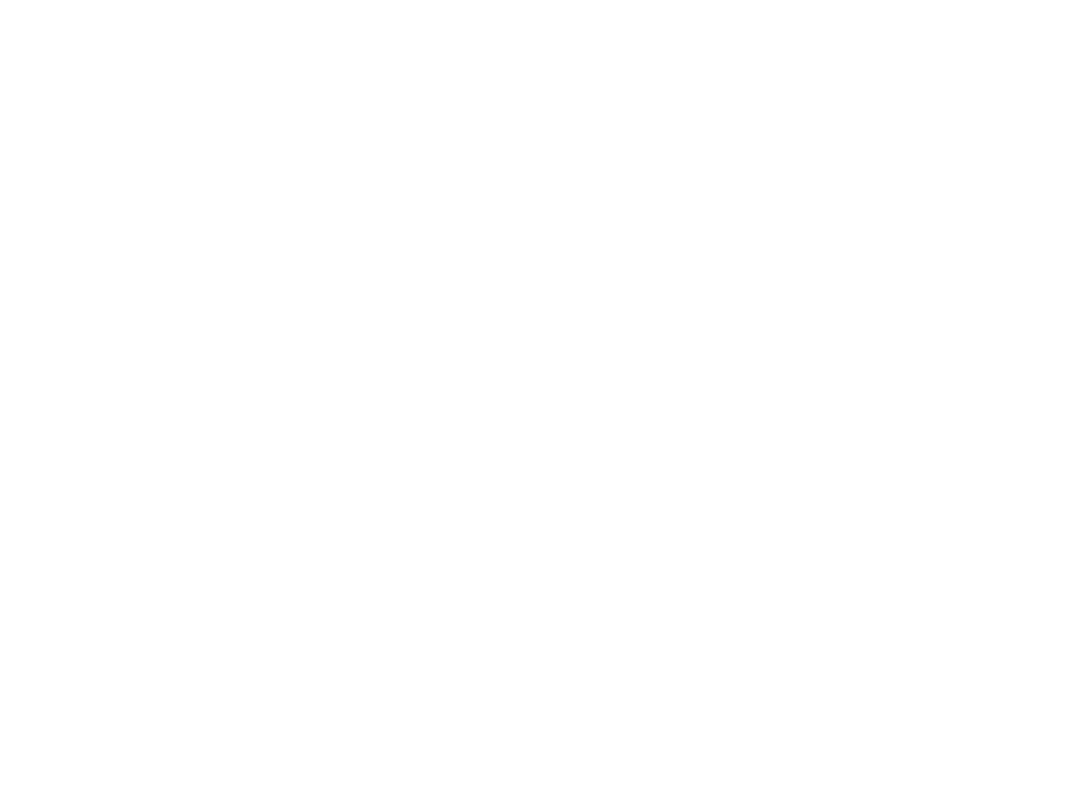
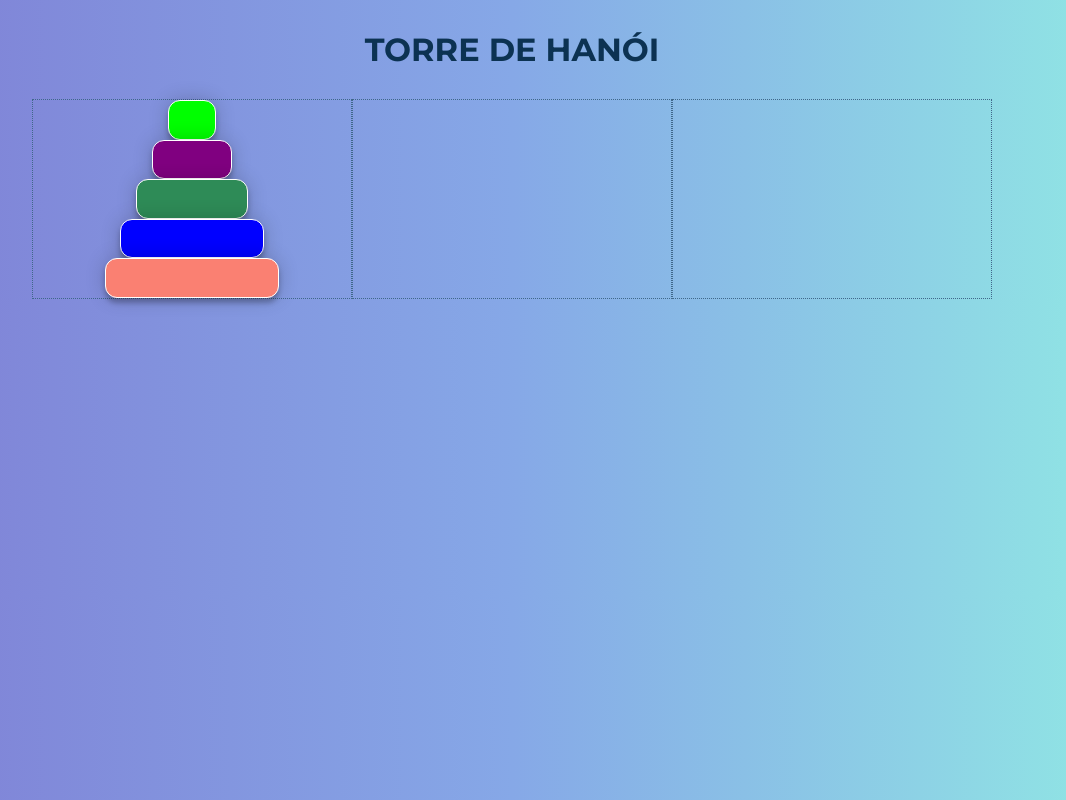
Before and after one commit to luiz-rafa-federico/tower_of-hanoi-js-vanilla, a plain HTML site: page index.html in a window 1280 px wide. Shown: the whole page, without its empty margins (128-1194 px from the left). Drawn offline with Linux system fonts and the light colour scheme.

Commit message:
estilos ok

```diff
--- a/index.html
+++ b/index.html
@@ -6,14 +6,22 @@
     <meta name="viewport" content="width=device-width, initial-scale=1.0">
     <title>Torre de Hanói</title>
     <link rel="stylesheet" href="style.css">
+    <link rel="stylesheet" href="style.css">
+    <link href="http://fonts.googleapis.com/css?family=Open+Sans:400italic,400,700|Montserrat:400,700" rel="stylesheet" type="text/css">
 </head>
 <body>
-
-
-
-
-
-
+    <h1>Torre de Hanói</h1>
+    <div class="content-wrapper">
+        <div id="stack1" class="wrapper">
+            <div class="box-1 box" id="box1"></div>
+            <div class="box-2 box" id="box2"></div>
+            <div class="box-3 box" id="box3"></div>
+            <div class="box-4 box" id="box4"></div>
+            <div class="box-5 box" id="box4"></div>
+        </div>
+        <div id="stack2" class="wrapper"></div>
+        <div id="stack3" class="wrapper"></div>
+    </div>
 
     <script src="script.js"></script>
 </body>
--- a/style.css
+++ b/style.css
@@ -0,0 +1,66 @@
+* {
+    margin: 0;
+    padding: 0;
+    box-sizing: border-box;
+}
+body {
+    background-image: linear-gradient(to right, #7F7FD5,#86A8E7, #91EAE4 );
+    color: rgb(12, 50, 82);
+    font-family: Montserrat, sans-serif;
+    text-transform: uppercase;
+}
+h1 {
+    text-align: center;
+    margin: 30px;
+}
+.content-wrapper {
+    display: flex;
+    justify-content: center;
+}
+.wrapper {
+    width: 25vw;
+    height: 200px;
+    border: 1px dotted rgb(63, 104, 138);
+    display: flex;
+    flex-direction: column;
+    align-items: center;
+    cursor: pointer;
+}
+.wrapper:hover {
+    background-color: snow;
+}
+.box-5 {
+    width: 55%;
+    height: 40px;
+    background-color: salmon;
+}
+.box-4 {
+    width: 45%;
+    height: 40px;
+    background-color: blue;
+}
+.box-3 {
+    width: 35%;
+    height: 40px;
+    background-color: seagreen
+}
+.box-2 {
+    width: 25%;
+    height: 40px;
+    background-color: purple;
+}
+.box-1 {
+    width: 15%;
+    height: 40px;
+    background-color: lime;
+}
+.box {
+    border: 1px solid #fff;
+    border-radius: 12px;
+    box-shadow: 0 0 20px 0 rgba(0, 0, 0, 0.2), 0 5px 5px 0 rgba(0, 0, 0, 0.24);
+    cursor: pointer;
+}
+.box:hover {
+    background-color: rgb(250, 15, 89);
+    border-color: black;
+}
```
